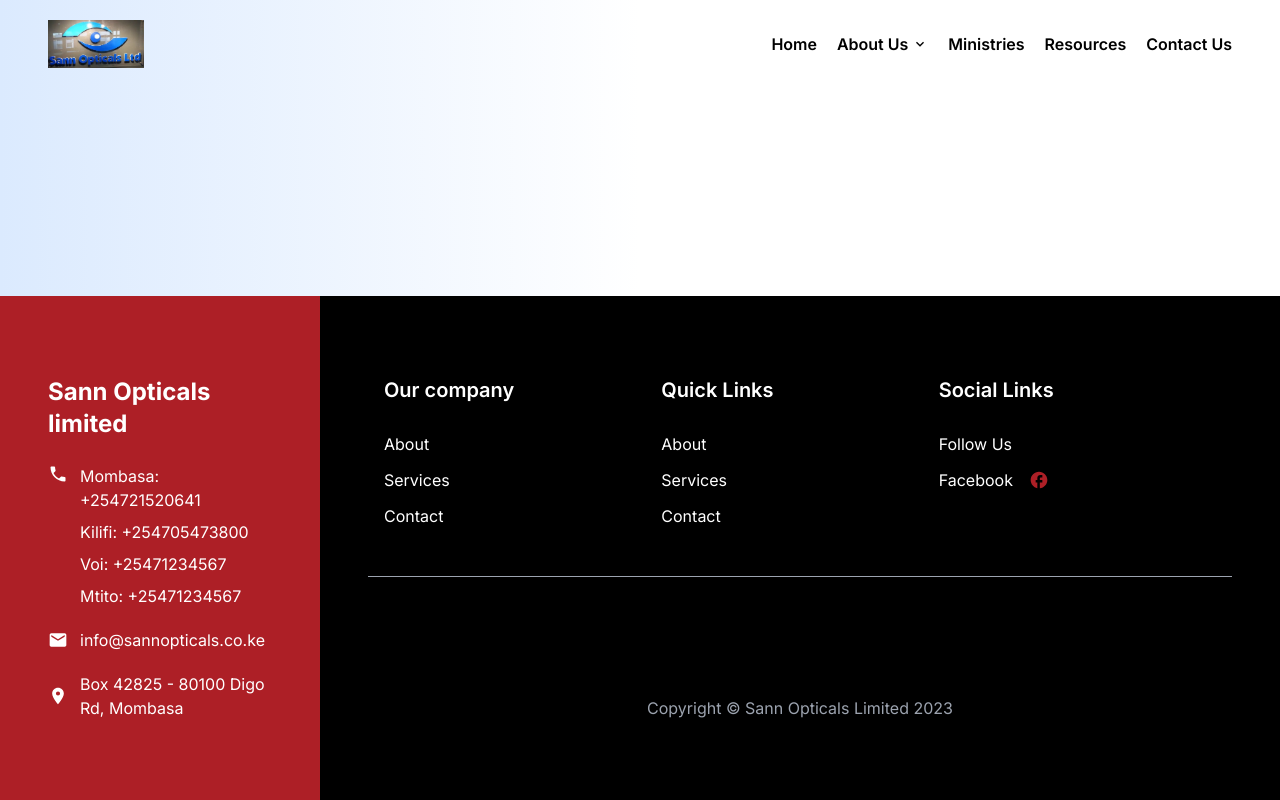
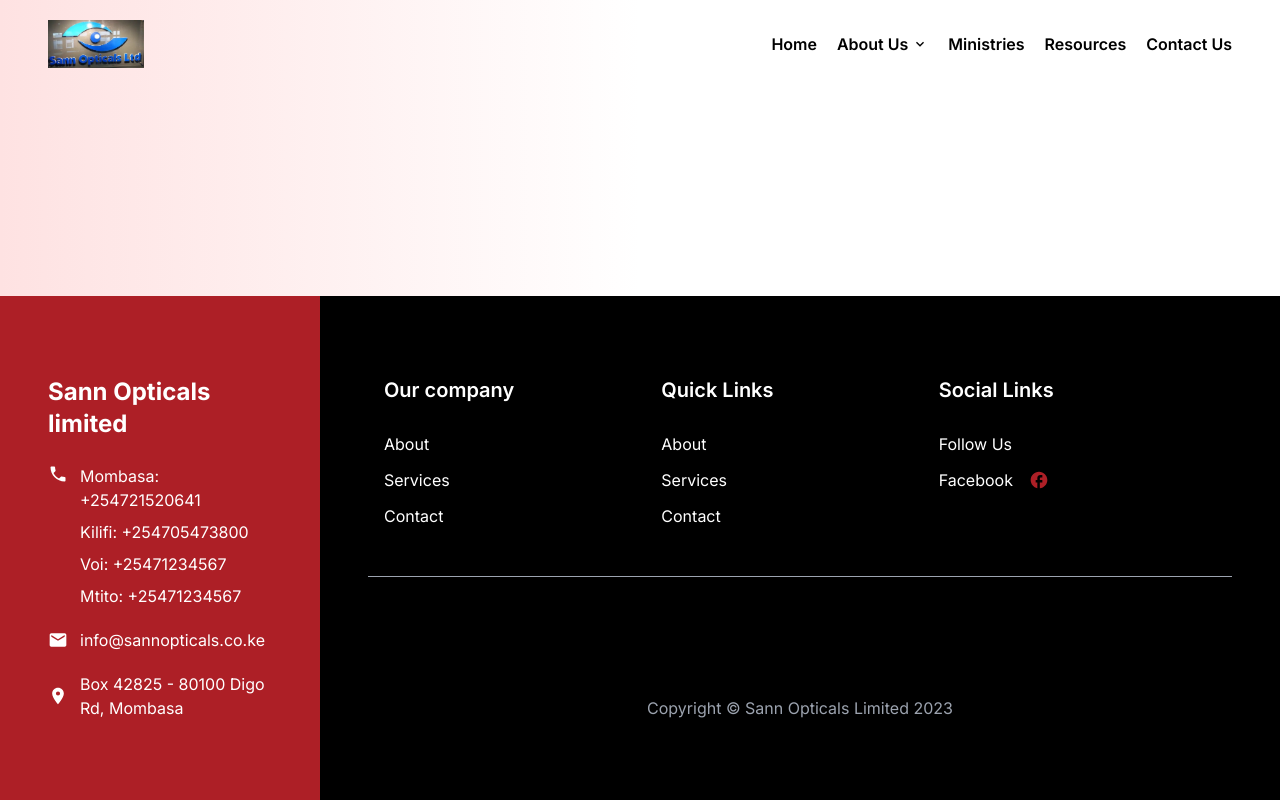
Before and after one commit to JoelOgira/sann-opticals, a Next.js app: page / in a window 1280 px wide. Built offline with nearby package versions, Linux system fonts and the light colour scheme.

Commit message:
Modified the styling

```diff
--- a/app/globals.css
+++ b/app/globals.css
@@ -2,9 +2,10 @@
 @tailwind components;
 @tailwind utilities;
 
-body, html {
+body,
+html {
   min-height: 100svh;
-  @apply bg-gradient-to-r from-blue-100 via-white to-white
+  @apply bg-gradient-to-r from-red-100 via-white to-white
 }
 
 /* ***********  Hamburger menu  ************* */
```
